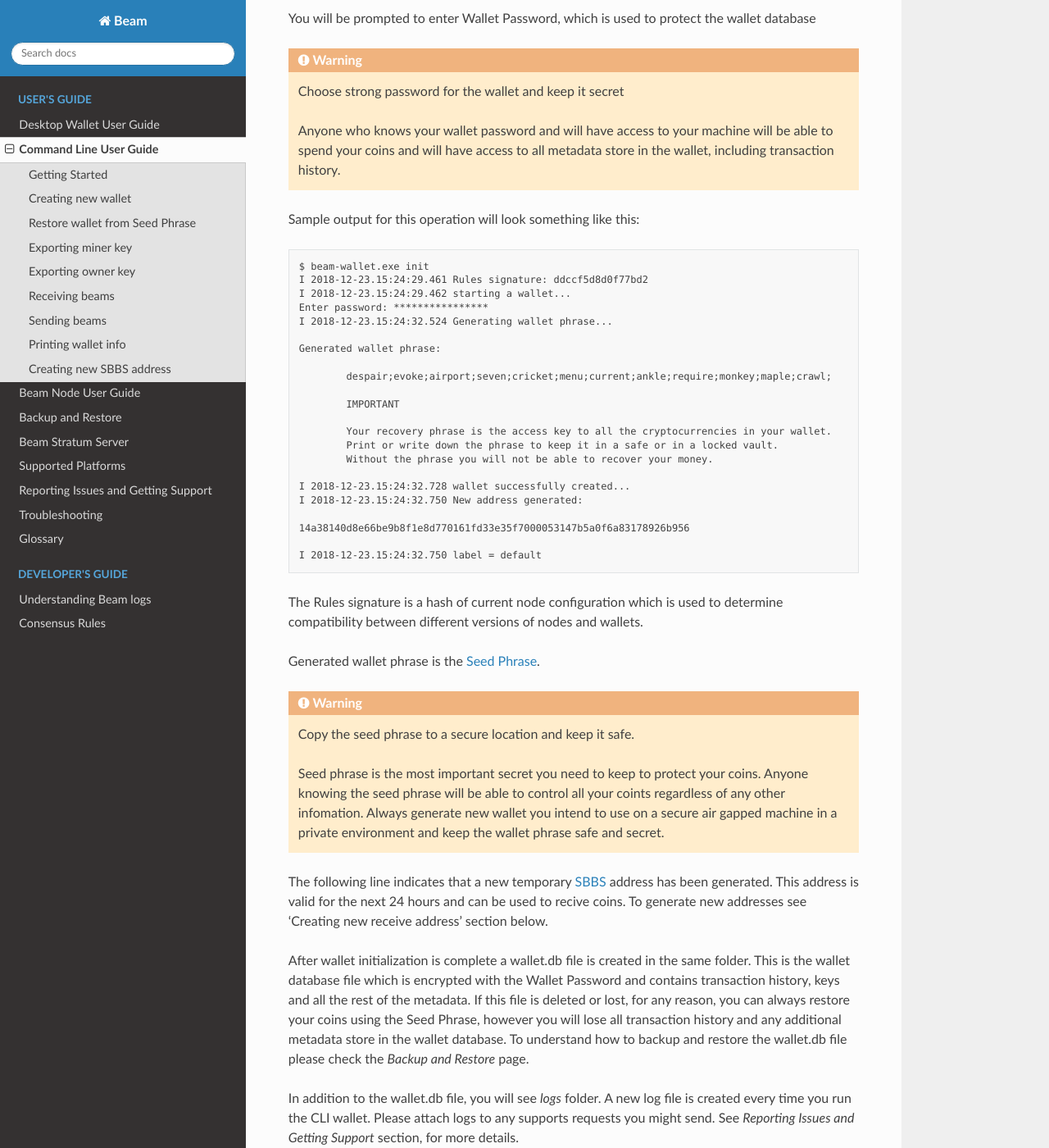
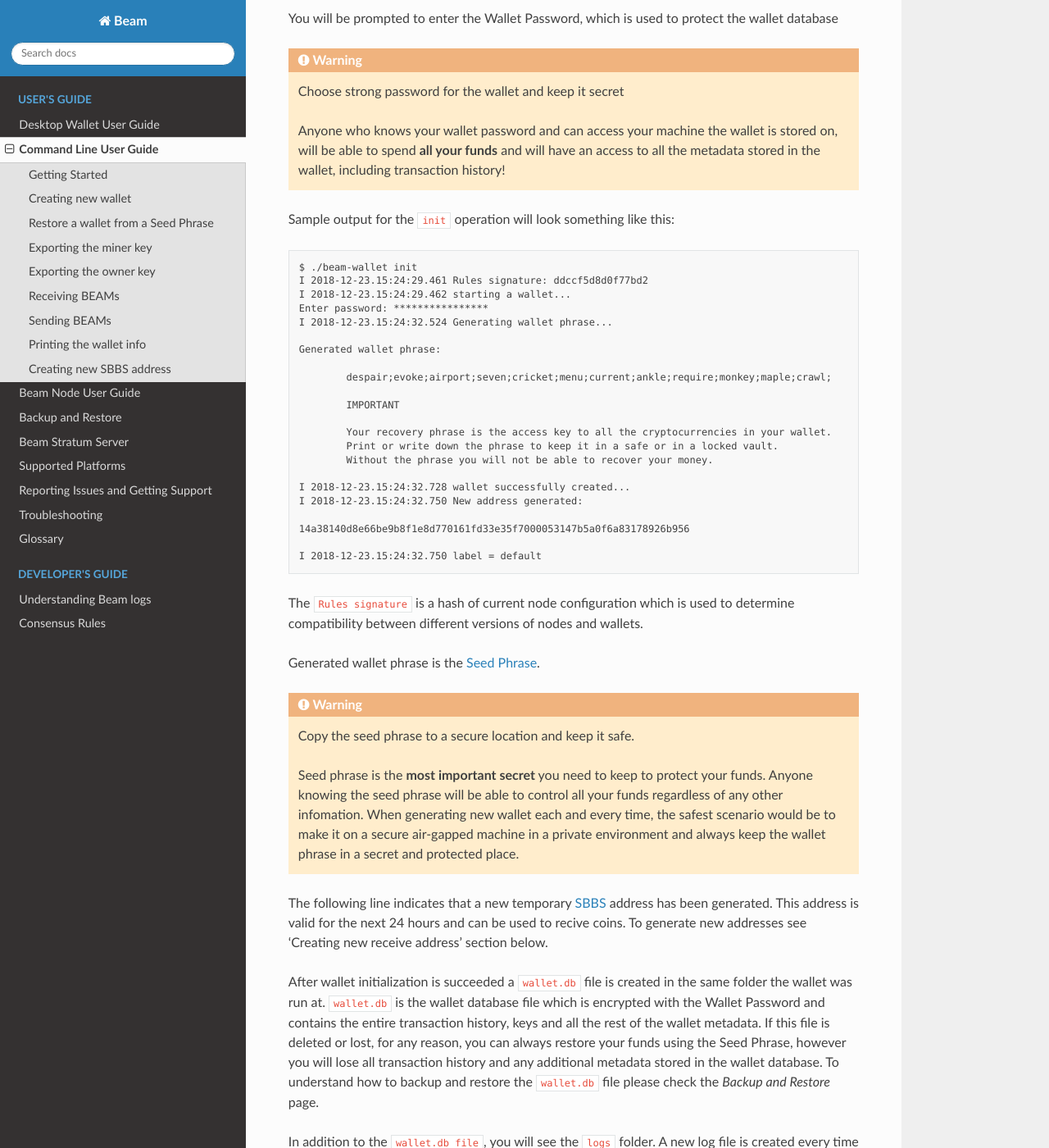
Before and after one commit to BeamMW/beam-docs, a Sphinx documentation site: the page built from source/rtd_pages/user_cli_wallet_guide.rst, in a window 1280 px wide and 1400 px high, scrolled down 616 px. Shown: the whole window at 82% size. Built offline with Sphinx 7.4.7 and the Read the Docs theme 2.0.0, drawn with Linux system fonts in a browser that asks for light colours; the version number could not be read and is left out; some of the changed text lies outside the part shown.

Commit message:
Update user_cli_wallet_guide.rst

```diff
--- a/source/rtd_pages/user_cli_wallet_guide.rst
+++ b/source/rtd_pages/user_cli_wallet_guide.rst
@@ -3,7 +3,7 @@
 Command Line User Guide
 =======================
 
-The purpose of this document is to describe the process of setting up BEAM node and command line wallet.
+The purpose of this document is to describe the process of setting up Beam node and command line wallet.
 
 Getting Started
 ---------------
@@ -15,23 +15,23 @@
 Creating new wallet
 -----------------------
 
-In order to create new wallet run:
+In order to create a new wallet run:
 
 ::
 
     ./beam-wallet init
 
-You will be prompted to enter Wallet Password, which is used to protect the wallet database
+You will be prompted to enter the Wallet Password, which is used to protect the wallet database
 
 .. warning:: Choose strong password for the wallet and keep it secret
 
-   Anyone who knows your wallet password and will have access to your machine will be able to spend your coins and will have access to all metadata store in the wallet, including transaction history.
+   Anyone who knows your wallet password and can access your machine the wallet is stored on, will be able to spend **all your funds** and will have an access to all the metadata stored in the wallet, including transaction history!
 
-Sample output for this operation will look something like this:
+Sample output for the ``init`` operation will look something like this:
 
 ::
 
-    $ beam-wallet.exe init
+    $ ./beam-wallet init
     I 2018-12-23.15:24:29.461 Rules signature: ddccf5d8d0f77bd2
     I 2018-12-23.15:24:29.462 starting a wallet...
     Enter password: ****************
@@ -55,31 +55,31 @@
     I 2018-12-23.15:24:32.750 label = default
 
 
-The Rules signature is a hash of current node configuration which is used to determine compatibility between different versions of nodes and wallets.
+The ``Rules signature`` is a hash of current node configuration which is used to determine compatibility between different versions of nodes and wallets.
 
 Generated wallet phrase is the :ref:`Seed Phrase <seed phrase>`.
 
 .. warning:: Copy the seed phrase to a secure location and keep it safe.
 
-   Seed phrase is the most important secret you need to keep to protect your coins. Anyone knowing the seed phrase will be able to control all your coints regardless of any other infomation. Always generate new wallet you intend to use on a secure air gapped machine in a private environment and keep the wallet phrase safe and secret.
+   Seed phrase is the **most important secret** you need to keep to protect your funds. Anyone knowing the seed phrase will be able to control all your funds regardless of any other infomation. When generating new wallet each and every time, the safest scenario would be to make it on a secure air-gapped machine in a private environment and always keep the wallet phrase in a secret and protected place.
 
 
 The following line indicates that a new temporary :ref:`SBBS<sbbs>` address has been generated. This address is valid for the next 24 hours and can be used to recive coins. To generate new addresses see 'Creating new receive address' section below.
 
-After wallet initialization is complete a wallet.db file is created in the same folder. This is the wallet database file which is encrypted with the Wallet Password and contains transaction history, keys and all the rest of the metadata. If this file is deleted or lost, for any reason, you can always restore your coins using the Seed Phrase, however you will lose all transaction history and any additional metadata store in the wallet database. To understand how to backup and restore the wallet.db file please check the `Backup and Restore` page.
+After wallet initialization is succeeded a ``wallet.db`` file is created in the same folder the wallet was run at. ``wallet.db`` is the wallet database file which is encrypted with the Wallet Password and contains the entire transaction history, keys and all the rest of the wallet metadata. If this file is deleted or lost, for any reason, you can always restore your funds using the Seed Phrase, however you will lose all transaction history and any additional metadata stored in the wallet database. To understand how to backup and restore the ``wallet.db`` file please check the `Backup and Restore` page.
 
-In addition to the wallet.db file, you will see `logs` folder. A new log file is created every time you run the CLI wallet. Please attach logs to any supports requests you might send. See `Reporting Issues and Getting Support` section, for more details.
+In addition to the ``wallet.db file``, you will see the ``logs`` folder. A new log file is created every time you run the CLI wallet. Please attach logs to any support request you might send. See `Reporting Issues and Getting Support` section, for more details.
 
 
-Restore wallet from Seed Phrase
--------------------------------
+Restore a wallet from a Seed Phrase
+-----------------------------------
 
 
-For all restore procedures see :ref:`Restore CLI wallet from Seed Phrase`
+For all the restore procedures see :ref:`Restore CLI wallet from Seed Phrase`
 
 
-Exporting miner key
--------------------
+Exporting the miner key
+-----------------------
 
 To generate a secret key used by the miner to attribute mining rewards to your wallet run the following command:
 
@@ -99,18 +99,18 @@
     Enter password: *******************
     Secret Subkey 1: OVBSdWQlOV3WuC6bLXRDJqyDfdxWSuzdA4jEGRAZ1zhy4gA3/KcBTEdcmN5wNOv0vQrBWwOlTdIxqyPFzFDFdaVYZPUDoXjqgUE=
 
-It is important to keep the Miner Key secret since anyone who knows the miner key will be able to spend all rewards mined by that miner.
+It is important to **keep the Miner Key secret** since anyone who knows the miner key will be able to spend all the rewards mined by that miner.
 
 .. _exporting owner key:
 
-Exporting owner key
--------------------
+Exporting the owner key
+-----------------------
 
-The purpose of the Owner key is to allow all nodes mining for you to be aware of all mining rewards mined by other nodes so that you would only need to connect to one node to collect all rewards into your wallet. While in most other cryptocurrencies this is done by simply mining to a single address you control, in Mimblewimble it is not as simple since there are no addresses and the mining rewards should be coded with unique blinding factors which are deterministically derived from the Master Key, and then tagged by the single Owner key.
+The purpose of the ``Owner Key`` is to allow all nodes mining for you to be aware of all mining rewards mined by other nodes so that you would only need to connect to one node to collect all the rewards into your wallet. While in most other cryptocurrencies this is done by simply mining to a single address you control, in Mimblewimble it is not as simple since there are no addresses and the mining rewards should be coded with unique blinding factors which are deterministically derived from the ``Master Key``, and then tagged by the single ``Owner Key``.
 
-Owner key should be kept secret. Owner does not allow to spend coins, however it will allow to see all coins mined for you by all miners that use this Owner key.
+``Owner Key`` should be kept secret. ``Owner Key`` does not allow to spend coins, however it will allow to see all coins mined for you by all miners that use this ``Owner Кey``.
 
-To export the owner key run the following command:
+To export the ``Owner Key`` run the following command:
 
 ::
 
@@ -122,17 +122,17 @@
 
 ::
 
-    $ beam-wallet.exe  export_owner_key
+    $ ./beam-wallet export_owner_key
     I 2018-12-23.16:53:04.973 Rules signature: ddccf5d8d0f77bd2
     I 2018-12-23.16:53:04.974 starting a wallet...
     Enter password: *
     Owner Viewer key: dmVxtRCM3BH1VakviSB/XY86DsCKuWDLKk51eLDlibgMeL2fZ317Zdqx3E6oXbKtldqZz/lo5stTCSz9M1bDJdYUF4DG/ZaIuHHszi/H9wDmNDVboUdNtC/1Z/haWr9JxeIDtRSDBN+xpUbv
 
 
-Receiving beams
+Receiving BEAMs
 ---------------
 
-To receive Beams you need to connect to a specific node by running the following command:
+To receive BEAMs you need to connect to a specific node by running the following command:
 
 ::
 
@@ -140,7 +140,7 @@
 
 You will be prompted for the wallet password
 
-Sample output for this command should look like:
+A sample output for this command should look like:
 
 ::
 
@@ -154,9 +154,9 @@
 
 Once launched, the wallet will listen to updates from the server and any incoming transactions on the advertise SBBS address.
 
-To receive funds you should send the address to the sending party via any available channel (Email, Telegram etc.)
+To receive funds you should send the address to the sending party via any available secure channel (Email, Telegram etc.)
 
-When funds are sent you will see the incoming transaction in wallet logs and on the screen. It should look similar to:
+When funds are sent you will see the incoming transaction in the wallet logs and on the screen. It should look similar to:
 
 ::
 
@@ -168,8 +168,8 @@
     D 2018-12-23.17:55:09.367 Received PeerSig:     596857beae016ebd
     I 2018-12-23.17:55:09.428 Get proof for kernel: 95a8e48587c452b3
 
-Sending beams
-------------------
+Sending BEAMs
+-------------
 
 To send beams you need to run the following command:
 
@@ -178,11 +178,11 @@
     ./beam-wallet send -n <node address and port, ex: 127.0.0.1:10000> -r <sbbs address> -a <amount, ex: 11.3> -f <feed, ex: 0.2>
 
 
-The wallet log should look like something like:
+The wallet log should look similar to something like:
 
 ::
 
-    $ beam-wallet.exe send -n 172.104.249.212:8101 -r 14a38140d8e66be9b8f1e8d770161fd33e35f7000053147b5a0f6a83178926b956 -a 10
+    $ ./beam-wallet send -n 172.104.249.212:8101 -r 14a38140d8e66be9b8f1e8d770161fd33e35f7000053147b5a0f6a83178926b956 -a 10
     I 2018-12-23.18:05:49.037 Rules signature: ddccf5d8d0f77bd2
     I 2018-12-23.18:05:49.038 starting a wallet...
     Enter password: *
@@ -198,8 +198,8 @@
     It is possible, and sometimes necessary to create a transaction to your own SBBS address to split a large UTXO. To do that just issue a send command with required amounts to your own SBBS address. Please note that you will pay the fee for the transaction.
 
 
-Printing wallet info
----------------------
+Printing the wallet info
+------------------------
 
 To print the current status of your wallet, run the following command:
 
```
Also changed, not shown: other parts of source/rtd_pages/user_cli_wallet_guide.rst (+1 -1 lines).
